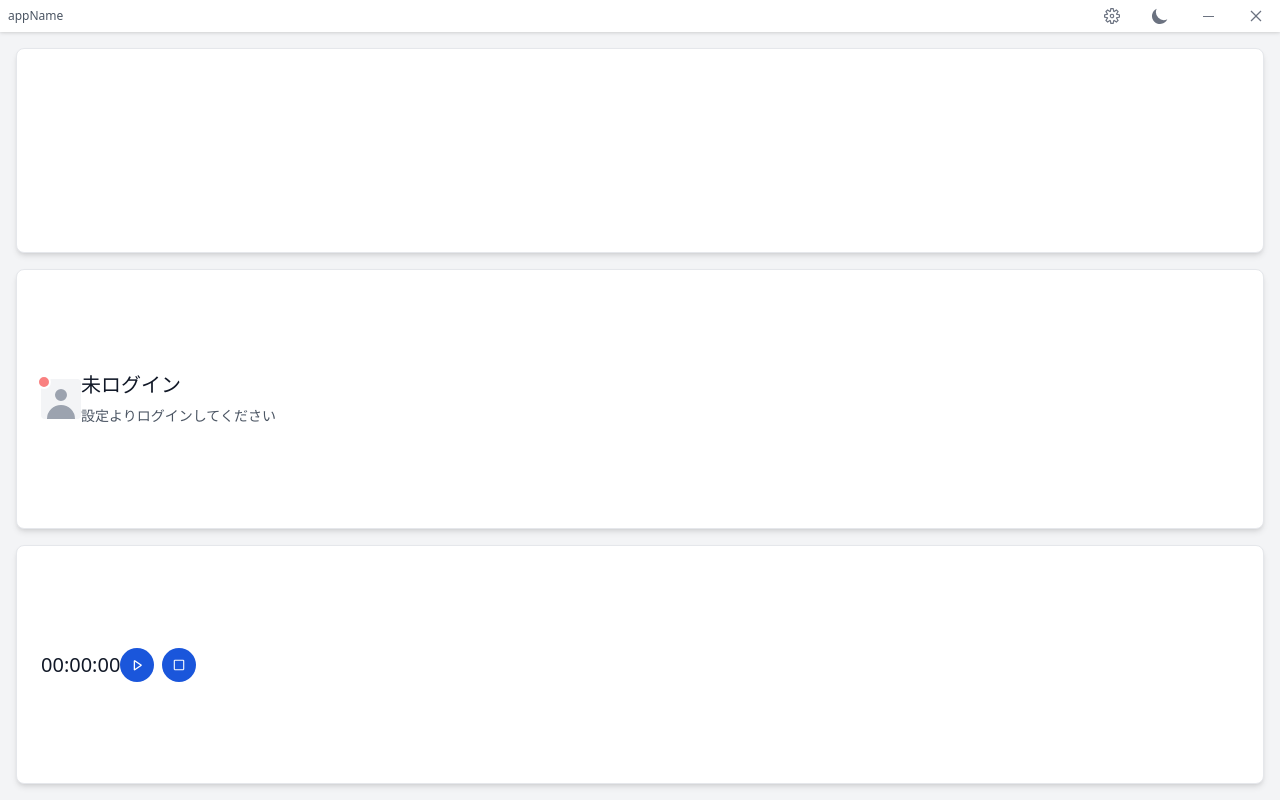
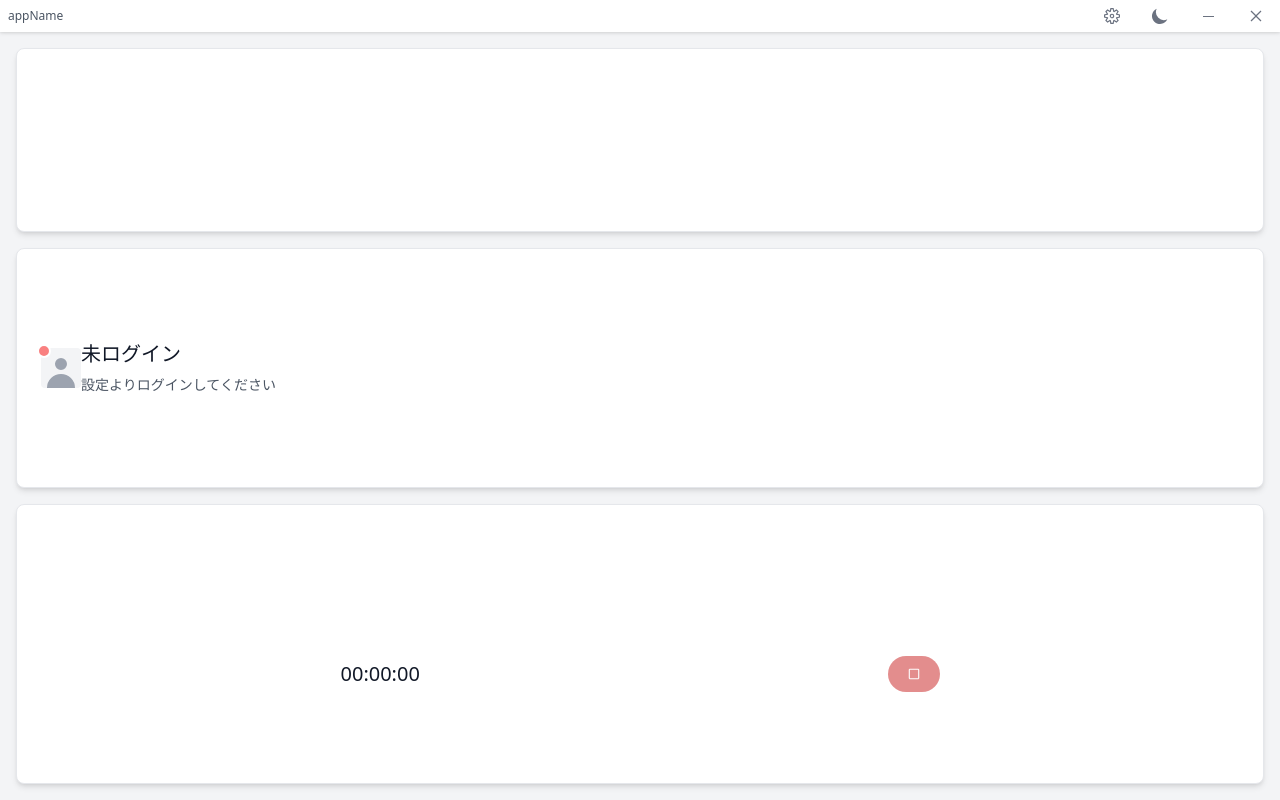
Before and after one commit to yudukiak/TogglTrackButton, a React (Vite) app in the folder TogglTrackButton/src/renderer/: page / in a window 1280 px wide. Built offline with nearby package versions, Linux system fonts and the light colour scheme.

Commit message:
[add] タイマーのカウント、停止ボタンを実装

```diff
--- a/TogglTrackButton/src/renderer/src/components/TimerCard.jsx
+++ b/TogglTrackButton/src/renderer/src/components/TimerCard.jsx
@@ -1,18 +1,65 @@
-import { Card } from 'flowbite-react'
+import { useContext, useEffect, useState } from 'react'
+import { Button, Card } from 'flowbite-react'
 import { VscDebugStart, VscDebugStop } from 'react-icons/vsc'
+import { ApiTokenContext, apiTokenAuthorization, fetch } from './Api'
 
-export default function TimerCard() {
+
+function Time({ currentProject }) {
+  const [elapsedTime, setElapsedTime] = useState('00:00:00')
+  useEffect(() => {
+    if (currentProject.start === undefined) return
+    const startDate = new Date(currentProject.start)
+    const updateElapsedTime = _ => {
+      const now = new Date()
+      const elapsedMs = now - startDate
+      const hours = String(Math.floor(elapsedMs / (1000 * 60 * 60))).padStart(2, '0')
+      const minutes = String(Math.floor((elapsedMs % (1000 * 60 * 60)) / (1000 * 60))).padStart(2, '0')
+      const seconds = String(Math.floor((elapsedMs % (1000 * 60)) / 1000)).padStart(2, '0')
+      setElapsedTime(`${hours}:${minutes}:${seconds}`)
+    }
+    updateElapsedTime()
+    const intervalId = setInterval(updateElapsedTime, 1000)
+    return () => clearInterval(intervalId)
+  }, [currentProject])
+  return (
+    <p className="mr-4 text-xl font-medium text-gray-900 dark:text-white">{elapsedTime}</p>
+  )
+}
+
+export default function TimerCard({ projects, currentProject, onCurrentProject }) {
+  const [apiToken, setApiToken] = useContext(ApiTokenContext)
+
+  const isCurrentEmpty = Object.keys(currentProject).length === 0
+  const name = isCurrentEmpty ? '停止中' : projects.filter(p => p.id === currentProject.project_id)[0].name
+  const color = isCurrentEmpty ? '' : projects.filter(p => p.id === currentProject.project_id)[0].color
+
+  const handleClick = project => {
+    // Authorizationを作成
+    const authorization = apiTokenAuthorization(apiToken)
+    // APIチェック
+    const { id, workspace_id } = project
+    fetch('PATCH', `workspaces/${workspace_id}/time_entries/${id}/stop`, authorization).then(res => {
+      if (!res.success) return
+      onCurrentProject({})
+    })
+  }
 
   return (
     <Card className="w-full">
-      <div className="flex items-center">
-        <p className="mr-4 text-xl font-medium text-gray-900 dark:text-white">00:00:00</p>
-        <button type="button" class="text-white bg-blue-700 hover:bg-blue-800 focus:ring-4 focus:outline-none focus:ring-blue-300 font-medium rounded-full text-sm p-2.5 text-center inline-flex items-center me-2 dark:bg-blue-600 dark:hover:bg-blue-700 dark:focus:ring-blue-800">
-          <VscDebugStart />
-        </button>
-        <button type="button" class="text-white bg-blue-700 hover:bg-blue-800 focus:ring-4 focus:outline-none focus:ring-blue-300 font-medium rounded-full text-sm p-2.5 text-center inline-flex items-center me-2 dark:bg-blue-600 dark:hover:bg-blue-700 dark:focus:ring-blue-800">
-          <VscDebugStop />
-        </button>
+      <Button
+        as="span"
+        style={{
+          backgroundColor: 'transparent',
+          border: `2px solid ${color}`,
+        }}
+      >{name}</Button>
+      <div className='w-1/2'style={{ margin: '0 auto' }}>
+        <div className="flex items-center justify-between m-auto">
+          <Time currentProject={currentProject} />
+          <Button color="failure" pill disabled={isCurrentEmpty} onClick={() => handleClick(currentProject)}>
+            <VscDebugStop />
+          </Button>
+        </div>
       </div>
     </Card>
   )
```
